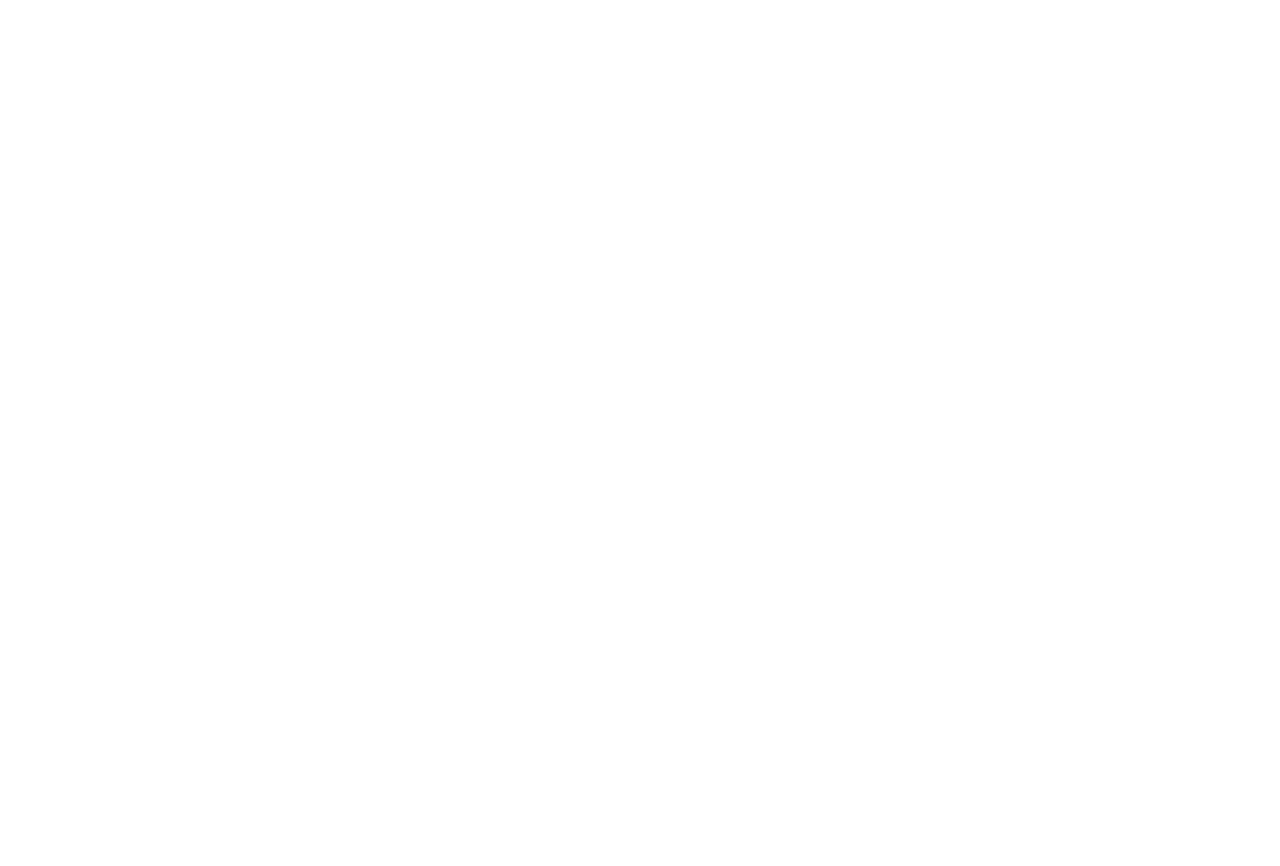
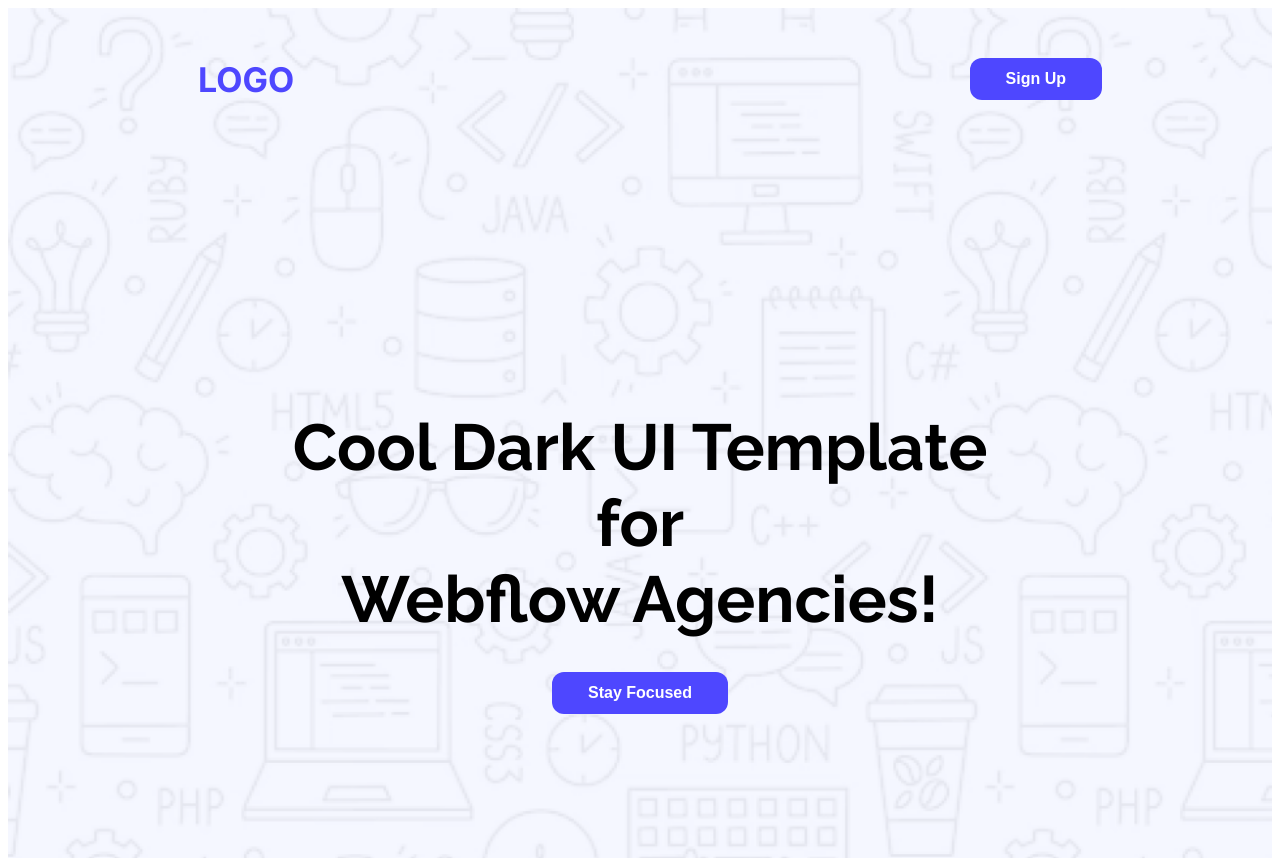
Before and after one commit to TanveerHossain752/B12A01, a plain HTML site: page index.html in a window 1280 px wide. Before the commit the page ends 800 px from the top, so only its background shows below. Drawn offline with Linux system fonts and the light colour scheme.

Commit message:
complete the bannar part

```diff
--- a/index.html
+++ b/index.html
@@ -1,13 +1,34 @@
 <!DOCTYPE html>
 <html lang="en">
+
 <head>
     <meta charset="UTF-8">
     <meta name="viewport" content="width=device-width, initial-scale=1.0">
     <title>Assignment 01</title>
+    <link rel="preconnect" href="https://fonts.googleapis.com">
+    <link rel="preconnect" href="https://fonts.gstatic.com" crossorigin>
+    <link
+        href="https://fonts.googleapis.com/css2?family=Inter:ital,opsz,wght@0,14..32,100..900;1,14..32,100..900&family=Open+Sans:ital,wght@0,300..800;1,300..800&family=Poppins&family=Raleway:ital,wght@0,100..900;1,100..900&display=swap"
+        rel="stylesheet">
+    <link rel="stylesheet" href="styles/assign.css">
 </head>
-<body>
-    <header></header>
+
+<body class="raleway-normal">
+    <header class="header">
+        <nav>
+            <ul>
+                <li><a class="inter-normal new-text" href="">LOGO</a></li>
+                <li><a href=""><button class="btn-primary">Sign Up</button></a></li>
+            </ul>
+        </nav>
+        <div class="header-text">
+            <h1 class="header-title text-center">Cool Dark UI Template for <br> Webflow Agencies! <br> <button
+                    class="btn-primary">Stay Focused</button></h1>
+        </div>
+
+    </header>
     <main></main>
     <footer></footer>
 </body>
+
 </html>
--- a/styles/assign.css
+++ b/styles/assign.css
@@ -0,0 +1,58 @@
+.raleway-normal {
+  font-family: "Raleway", sans-serif;
+  font-optical-sizing: auto;
+  font-style: normal;
+}
+.inter-normal {
+  font-family: "Inter", sans-serif;
+  font-optical-sizing: auto;
+  font-style: normal;
+}
+
+.text-center {
+    text-align: center;
+}
+.btn-primary{
+    background-color: #4E47FF;
+    color: white;
+    border: none;
+    border-radius: 12px;
+    padding:12px 36px;
+    font-weight: bold;
+    font-size: 16px;
+}
+header{
+    width: 100%;
+    height: 698px;
+    padding-bottom: 152px;
+}
+.header{
+    background-image: url(../Assets/Hero-bg.png);
+    background-repeat: no-repeat;
+    background-size: cover;
+}
+.new-text {
+    font-size: 34px;
+    font-weight: bolder;
+    color: #4E47FF;
+}
+nav ul {
+    display: flex;
+    align-items: center;
+    justify-content: space-between;
+    margin: 0px 150px;
+    padding-top: 50px;
+}
+nav ul li {
+    list-style: none;
+    margin-right: 20px;
+}
+nav ul li a {
+    text-decoration: none;
+}
+.header-text {
+    margin: 309px 267.5px 152px;
+}
+.header-title {
+    font-size: 65px;
+}
```
Also changed, not shown: Assets/Hero-bg.png (added), Assets/avatar.png (added), Assets/icon-star.png (added), Assets/wc-big.png (added), Assets/wc-mini.png (added).
